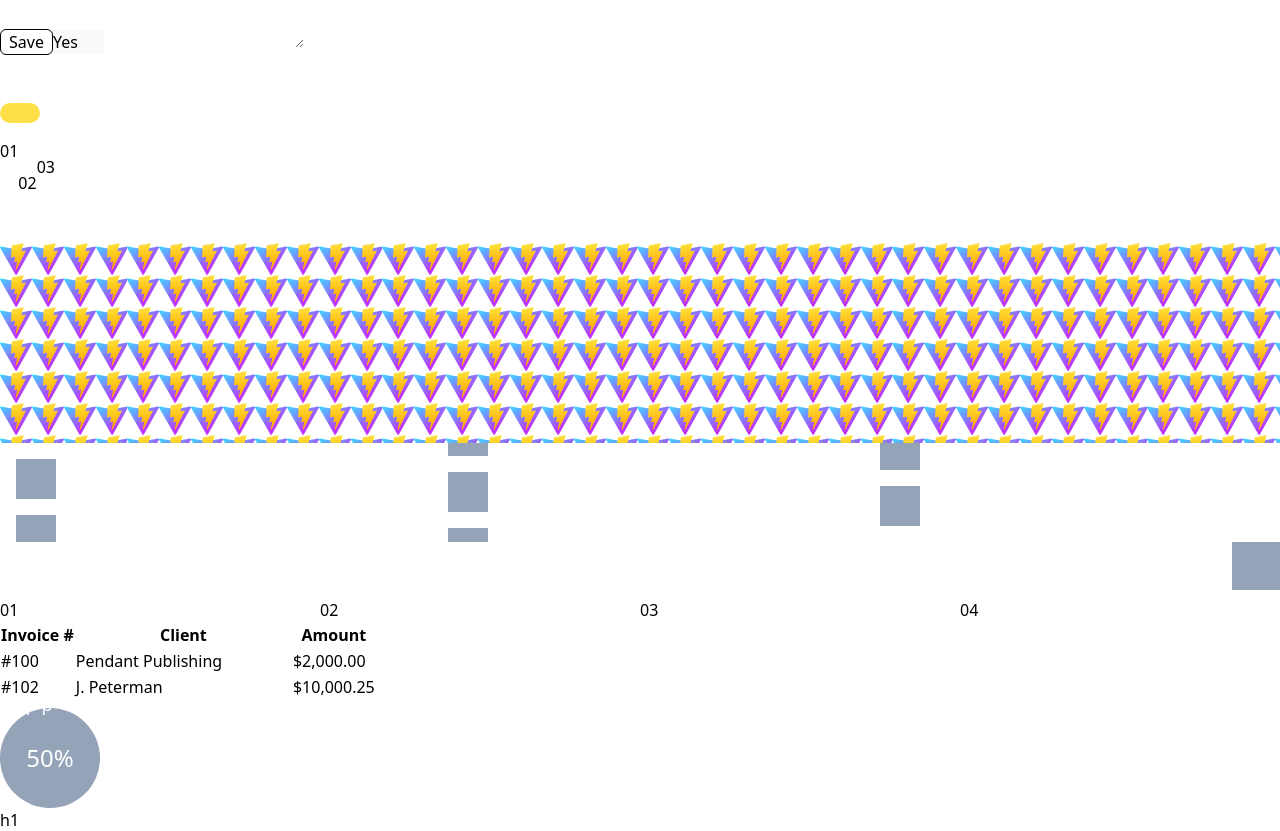
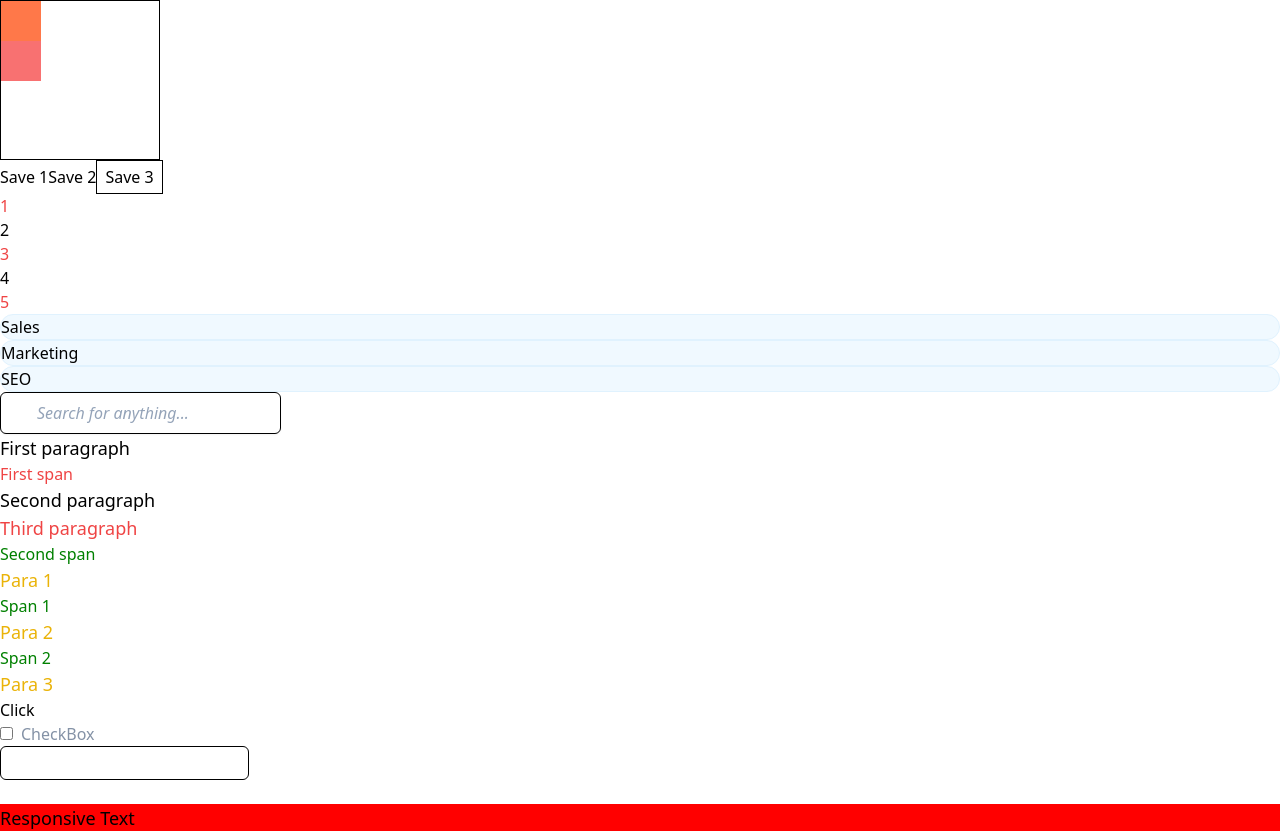
Before and after one commit to prathamesh4512/tailwind-practice, a React (Vite) app: page / in a window 1280 px wide. Shown: the top 831 px of the page. Built offline with nearby package versions, Linux system fonts and the light colour scheme.

Commit message:
tailwindcss modifiers for pseudo classes elements

```diff
--- a/src/App.tsx
+++ b/src/App.tsx
@@ -12,11 +12,12 @@
 
   return (
     <>
+    <PseudoClasses/>
+    <Options />
     <Interactivity />
     <Spacing />
     {/* <Testimonial /> */}
     {/* <Subgrid /> */}
-    {/* <Options /> */}
     {/* <GridClasses/> */}
     <FlexClasses />
     <UtilityClasses />
@@ -31,7 +32,6 @@
         <li>h3</li>
 
       </ul>
-      <PseudoClasses/>
       <div className="max-sm:text-red-400">
         hello
       </div>
--- a/src/components/Options.tsx
+++ b/src/components/Options.tsx
@@ -1,5 +1,6 @@
 const Options = () => {
   return (
+    <>
     <section className="grid place-items-center p-10 text-sm text-slate-200">
       <div className="grid w-72 grid-cols-[auto,1fr,auto] gap-x-2 gap-y-4 rounded-xl bg-slate-800 p-4 text-sm shadow">
         <a className="col-span-full grid grid-cols-subgrid" href="#">
@@ -46,7 +47,24 @@
           </div>
         </a>
       </div>
+
+      <div className="h-14 bg-gradient-to-r from-cyan-500 to-blue-500"></div>
+      <div className="h-14 bg-gradient-to-r from-sky-500 to-indigo-500"></div>
+      <div className="h-14 bg-gradient-to-r from-violet-500 to-fuchsia-500"></div>
+      <div className="h-14 bg-gradient-to-r from-purple-500 to-pink-500 checked "></div>
+
+
+<button disabled className="bg-white text-black disabled:bg-gray disabled:text-white">Submit</button>
+
+
+
+
     </section>
+
+
+
+
+</>
   );
 };
 
--- a/src/components/about.css
+++ b/src/components/about.css
@@ -29,3 +29,7 @@
 grid-template-columns:100px 200px
 grid-template-rows: repeat(2,50px)
 grid-auto-rows: 100px  */
+
+/* button{
+    all: unset;
+} */
--- a/src/components/pseudo-classes.tsx
+++ b/src/components/pseudo-classes.tsx
@@ -3,19 +3,84 @@
 export const PseudoClasses = () => {
   return (
     <>
-    <p className="text-sm md:text-lg bg-red-100">
-      Responsive Text
-    </p>
-    <span className="m-1.23 p-1.23 gap-1.23 bg-" >Space</span>
-      <p className="p-temp theme(color.blue)">
-        Temp Paragraph
-      </p>
+    <div className=" size-40 border "  >
+        <div className="z-10 size-10 bg-orange">
+
+        </div>
+        <div className="z-10 size-10 bg-red-400">
+
+</div>
+    </div>
+      <button>Save 1</button>
+      <button>Save 2</button>
+      <button className="border px-2 py-1 focus:outline-none focus-visible:outline outline-blue-500 outline-1  ">
+        Save 3
+      </button>
+      <ul className="[&>:not(:nth-child(2n))]:text-red-500 ">
+        {[1, 2, 3, 4, 5].map((e) => (
+          <li key={e}>{e}</li>
+        ))}
+      </ul>
+
+      <ul className="*:rounded-full *:border *:border-sky-100 *:bg-sky-50">
+        <li>Sales</li>
+        <li>Marketing</li>
+        <li>SEO</li>
+      </ul>
+
+      <input
+        className="placeholder:italic placeholder:text-slate-400 block  border rounded-md py-2 pl-9 pr-3 shadow-sm focus:outline-none"
+        placeholder="Search for anything..."
+        type="text"
+        name="search"
+      />
+
+      <div className="[&>:nth-child(2n)]:text-red-500">
+        <p>First paragraph</p>
+        <span>First span</span>
+        <p>Second paragraph</p>
+        <p>Third paragraph</p>
+        <span>Second span</span>
+      </div>
+
+      <div className="[&>:not(span)]:text-yellow-500">
+        <p>Para 1</p>
+        <span>Span 1</span>
+        <p>Para 2</p>
+        <span>Span 2</span>
+        <p>Para 3</p>
+      </div>
+
+      <a
+        href="http://docs.google.com"
+        target="_blank"
+        className="visited:text-violet-600"
+      >
+        Click
+      </a>
+      <br />
+      <input type="checkbox" className="peer" />
+      <label className="peer-checked:text-black text-gray ml-2 ">
+        CheckBox
+      </label>
+
+      <input
+        type="email"
+        className="block border rounded-md px-2 py-1 focus:outline-none invalid:border-red-100 peer"
+      />
+      <span className="invisible peer-invalid:visible text-red-100 text-sm mt-px">
+        Enter valid email
+      </span>
+
+      <p className="text-sm md:text-lg bg-red-100">Responsive Text</p>
+      <span className="m-1.23 p-1.23 gap-1.23 bg-">Space</span>
+      <p className="p-temp theme(color.blue)">Temp Paragraph</p>
       <button className="bg-violet-500 hover:bg-violet-600 active:bg-violet-700 focus:outline-none focus:ring focus:ring-violet-300">
         Save changes
       </button>
 
       <ul>
-        {[1,2,3].map(ele=>(
+        {[1, 2, 3].map((ele) => (
           <li key={ele} className="abc p-4 first:pt-0 last:pb-0">
             {ele}
           </li>
@@ -35,7 +100,6 @@
         </tbody>
       </table>
 
-
       <ul role="list">
         <li className="group/item hover:bg-slate-100 ...">
           <img src="{person.imageUrl}" alt="" />
@@ -43,18 +107,19 @@
             <a href="{person.url}">"person.name"</a>
             <p>"person.title"</p>
           </div>
-      <a className="group/edit invisible hover:bg-slate-200 group-hover/item:visible ..." href="tel:{person.phone}">
+          <a
+            className="group/edit invisible hover:bg-slate-200 group-hover/item:visible ..."
+            href="tel:{person.phone}"
+          >
             <span className="group-hover/edit:text-gray-700 ...">Call</span>
-        <svg className="group-hover/edit:translate-x-0.5 group-hover/edit:text-slate-500 ...">
-        </svg>
+            <svg className="group-hover/edit:translate-x-0.5 group-hover/edit:text-slate-500 ..."></svg>
           </a>
         </li>
       </ul>
 
       {/*(has-{modifier})*/}
       <label className="has-[:checked]:bg-indigo-50 has-[:checked]:text-indigo-900 has-[:checked]:ring-indigo-200 ..">
-  <svg fill="currentColor">
-  </svg>
+        <svg fill="currentColor"></svg>
         Google Pay
         <input type="radio" className="checked:border-indigo-500 ..." />
       </label>
@@ -64,9 +129,10 @@
       <div className="group ...">
         <img src="..." />
         <h4>Spencer Sharp</h4>
-  <svg className="hidden group-has-[a]:block">
-  </svg>
-  <p>Product Designer at <a href="...">planeteria.tech</a></p>
+        <svg className="hidden group-has-[a]:block"></svg>
+        <p>
+          Product Designer at <a href="...">planeteria.tech</a>
+        </p>
       </div>
 
       {/* (peer-has-{modifier}) */}
@@ -77,10 +143,8 @@
             <input type="checkbox" name="todo[1]" checked />
             Create a to do list
           </label>
-    <svg className="peer-has-[:checked]:invisible  visible">
-    </svg>
+          <svg className="peer-has-[:checked]:invisible  visible"></svg>
         </div>
-
       </fieldset>
 
       {/* Before After */}
@@ -88,9 +152,13 @@
         <span className="after:content-['*'] after:ml-0.5 after:text-red-500 block text-sm font-medium text-slate-700">
           Email
         </span>
-  <input type="email" name="email" className="mt-1 px-3 py-2 bg-white border shadow-sm border-slate-300 placeholder-slate-400 focus:outline-none focus:border-sky-500 focus:ring-sky-500 block w-full rounded-md sm:text-sm focus:ring-1" placeholder="you@example.com" />
+        <input
+          type="email"
+          name="email"
+          className="mt-1 px-3 py-2 bg-white border shadow-sm border-slate-300 placeholder-slate-400 focus:outline-none focus:border-sky-500 focus:ring-sky-500 block w-full rounded-md sm:text-sm focus:ring-1"
+          placeholder="you@example.com"
+        />
       </label>
-
 
       {/* Placeholder */}
       <label className="relative block">
@@ -98,28 +166,32 @@
         <span className="absolute inset-y-0 left-0 flex items-center pl-2">
           <svg className="h-5 w-5 fill-slate-300" viewBox="0 0 20 20"></svg>
         </span>
-  <input className="placeholder:italic placeholder:text-slate-400 block bg-white w-full border border-slate-300 rounded-md py-2 pl-9 pr-3 shadow-sm focus:outline-none focus:border-sky-500 focus:ring-sky-500 focus:ring-1 sm:text-sm" placeholder="Search for anything..." type="text" name="search"/>
+        <input
+          className="placeholder:italic placeholder:text-slate-400 block bg-white w-full border border-slate-300 rounded-md py-2 pl-9 pr-3 shadow-sm focus:outline-none focus:border-sky-500 focus:ring-sky-500 focus:ring-1 sm:text-sm"
+          placeholder="Search for anything..."
+          type="text"
+          name="search"
+        />
       </label>
 
       <p className="selection:bg-pink-400 selection:text-pink-600"></p>
 
       {/* portrait landscape */}
       <div>
-  <div className="portrait:hidden">
-    Portrait
-  </div>
+        <div className="portrait:hidden">Portrait</div>
         <div className="landscape:hidden">
           <p>
-      This experience is designed to be viewed in landscape. Please rotate your
-      device to view the site.
+            This experience is designed to be viewed in landscape. Please rotate
+            your device to view the site.
           </p>
         </div>
       </div>
 
       {/* aria */}
-<div aria-checked="true" className="bg-gray-600 aria-checked:bg-sky-700">
-</div>
-
+      <div
+        aria-checked="true"
+        className="bg-gray-600 aria-checked:bg-sky-700"
+      ></div>
     </>
   );
 };
--- a/src/index.css
+++ b/src/index.css
@@ -5,7 +5,7 @@
 
 @layer base{
    p{
-    color:white;
+    /* color:white; */
     @apply text-lg;
    }
    span{
```
Lines whose indentation alone changed are shown as unchanged.
